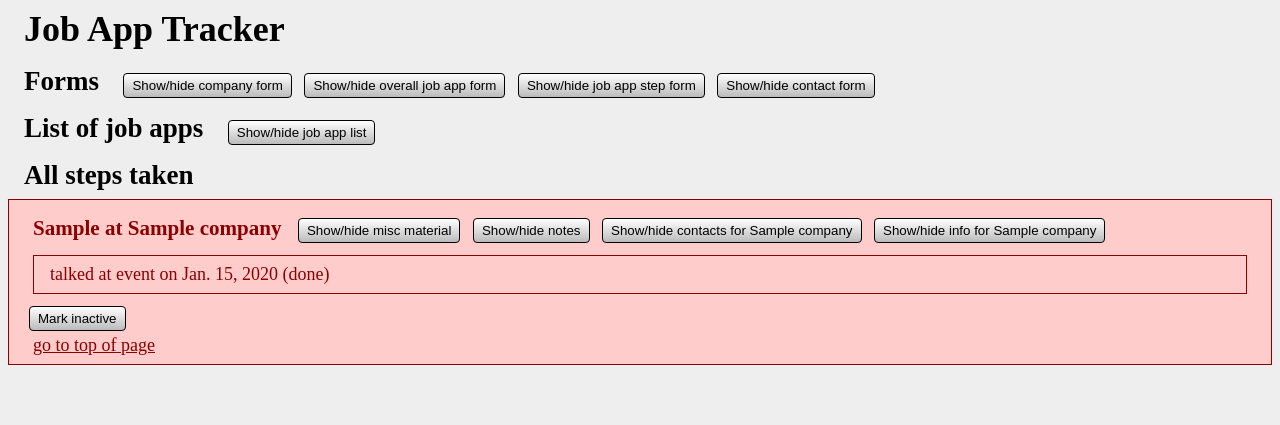
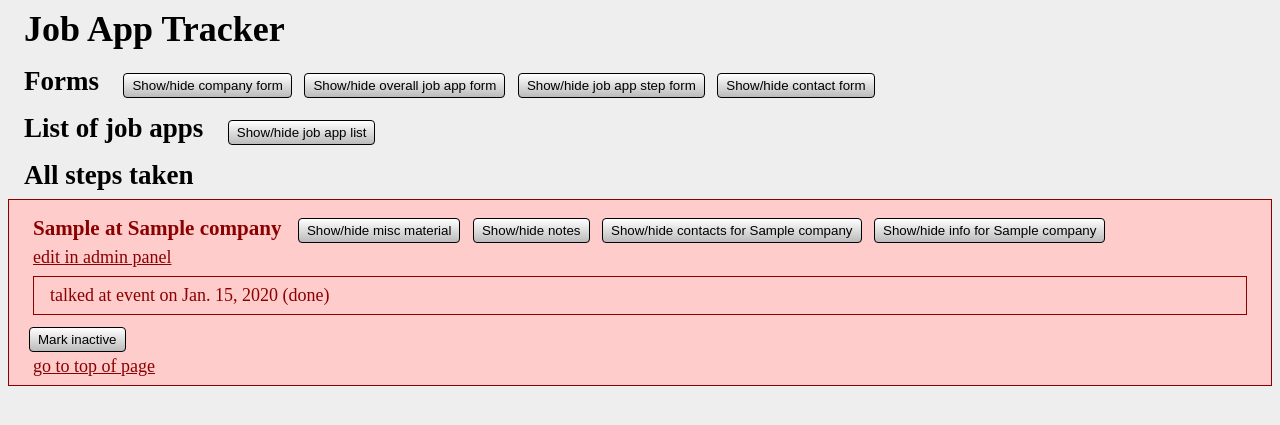
Before and after one commit to mengsarah/jobapps, a Django app: page /tracker/ in a window 1280 px wide. Shown: the top 425 px of the page. Run offline with Django 3.2, Linux system fonts and the light colour scheme; tables that the repository leaves empty hold one stand-in row (values such as "Sample post"); some libraries are stand-ins or nearby versions.

Commit message:
add links to the admin panel's job app pages

```diff
--- a/tracker/static/tracker/style.css
+++ b/tracker/static/tracker/style.css
@@ -124,9 +124,10 @@ button.collapsible-hide {
     display: block;
 }
 
-a.link-to-top {
+a.link-to-top, a.link-to-edit {
     margin-left: 0.5rem;
     color: inherit;
+    display: block;
 }
 
 .row-red, .row-red-light, .row-blue, .row-blue-light {
--- a/tracker/templates/tracker/index.html
+++ b/tracker/templates/tracker/index.html
@@ -109,6 +109,8 @@
                     <button class="collapsible-hide">Hide info</button>
                 </div>
 
+                <a href="/admin/tracker/jobapp/{{ ja_object.id }}/change/" class="link-to-edit">edit in admin panel</a>
+
                 <ul class="table-ish">
                 {% for step in ja_tuple.list %}
                 {% cycle '-light' '' as shade silent %}
```
Also changed, not shown: README.md.
